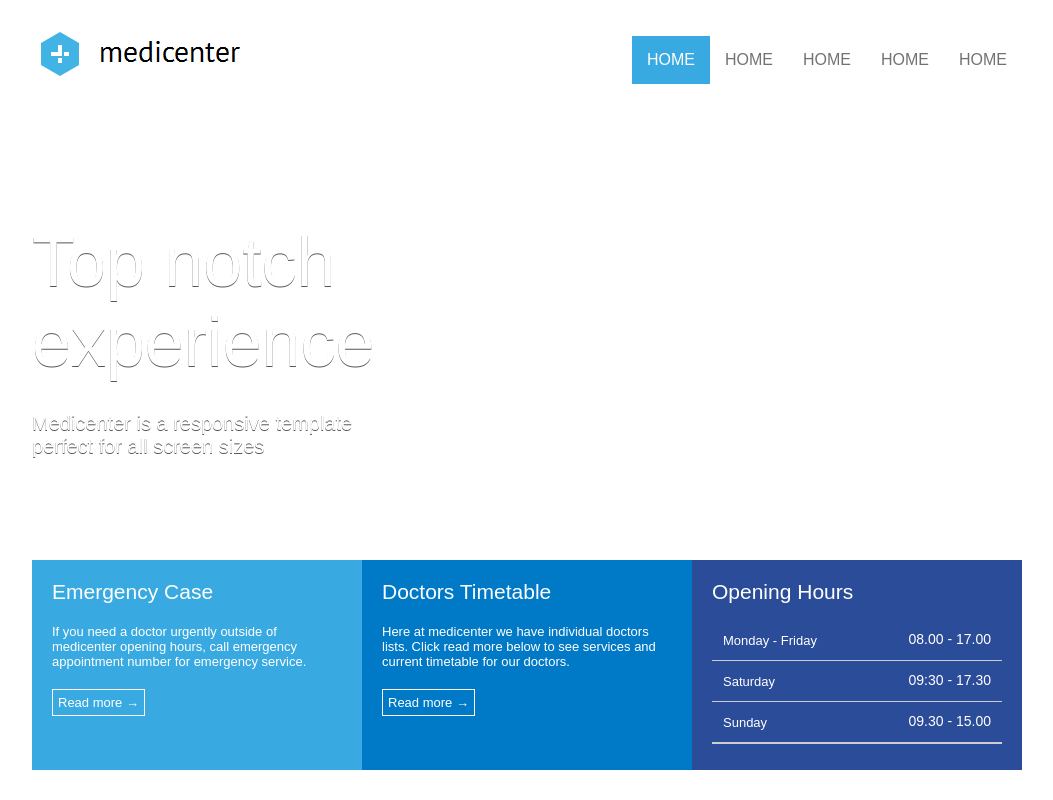
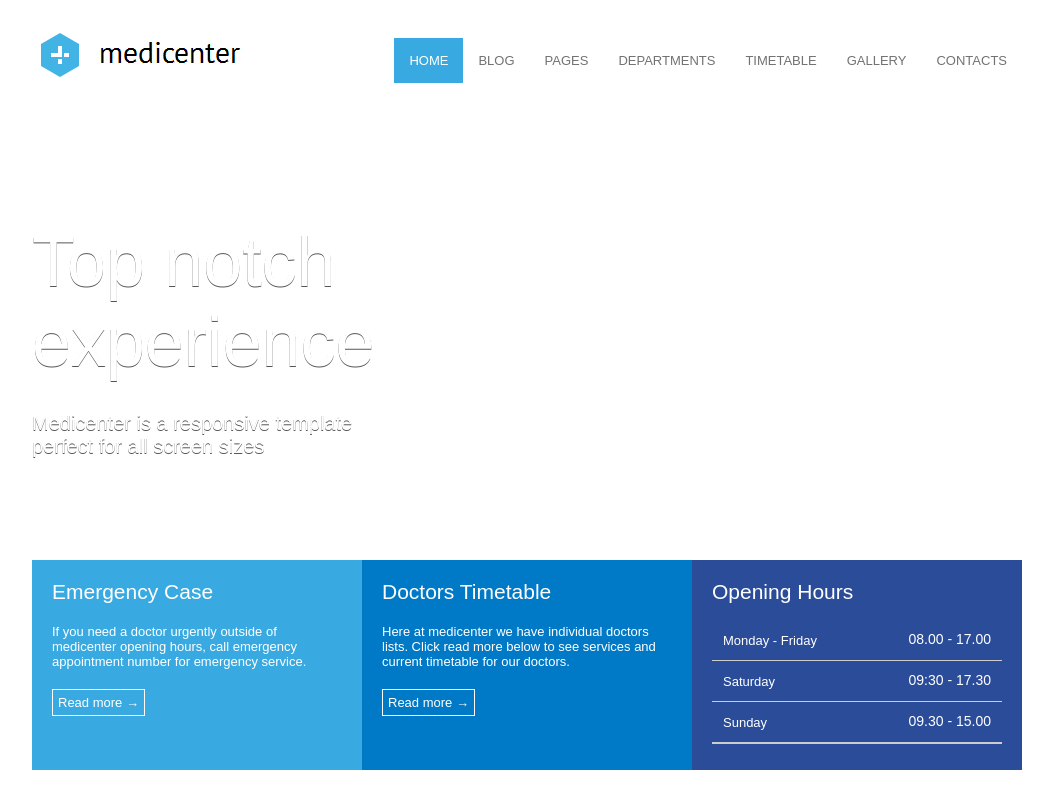
Before and after one commit to thaisalmeida29/site-medicenter, a plain HTML site: page index.html in a window 1280 px wide. Shown: the whole page, without its empty margins (113-1166 px from the left). Drawn offline with Linux system fonts and the light colour scheme.

Commit message:
alterações no header.

```diff
--- a/assets/css/template.css
+++ b/assets/css/template.css
@@ -37,13 +37,18 @@ nav li  {
 nav ul {
     display: flex;
 }
+a {
+    font-size: 13px;
 
+
+}
 nav a {
 display: block;
 padding: 15px;
 text-decoration: none;
 text-transform: uppercase;
 color: #727272;
+
 
 }
 
--- a/index.html
+++ b/index.html
@@ -18,10 +18,13 @@
                <nav>
                    <ul>
                        <li class="active"><a href="">HOME</a></li>
-                       <li><a href="">HOME</a></li>
-                       <li><a href="">HOME</a></li>
-                       <li><a href="">HOME</a></li>
-                       <li><a href="">HOME</a></li>
+                       <li><a href="">BLOG</a></li>
+                       <li><a href="">PAGES</a></li>
+                       <li><a href="">DEPARTMENTS</a></li>
+                       <li><a href="">TIMETABLE</a></li>
+                       <li><a href="">GALLERY</a></li>
+                       <li><a href="">CONTACTS</a></li>
+
                    </ul>
                </nav>
            </div>
```
